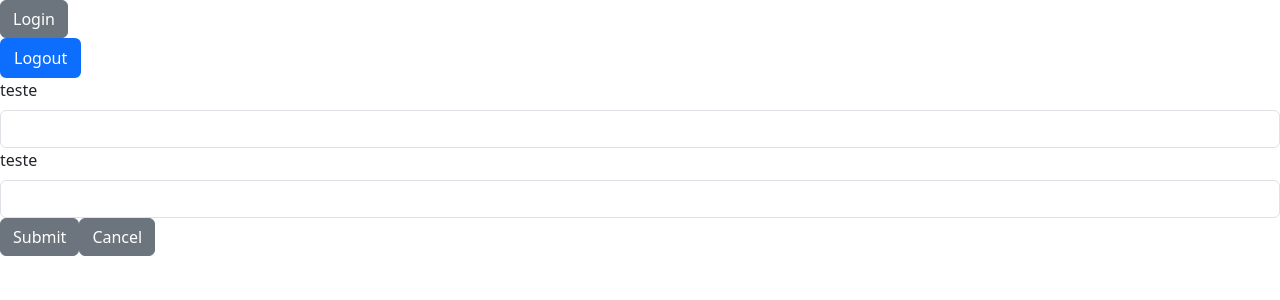
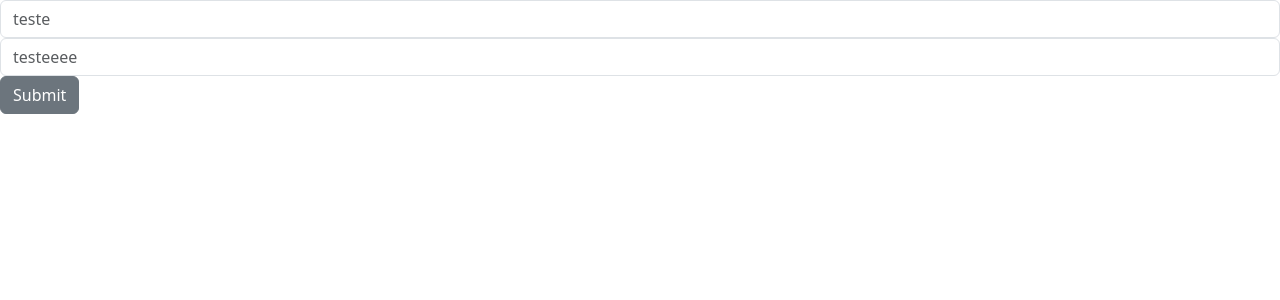
Before and after one commit to Luan-oliveira8/Mercadinho-App, a React (Create React App) app: page / in a window 1280 px wide. Shown: the top 300 px of the page. Built offline with nearby package versions, Linux system fonts and the light colour scheme.

Commit message:
Adicionando tela UserRegisterView

```diff
--- a/package.json
+++ b/package.json
@@ -3,6 +3,7 @@
   "version": "0.1.0",
   "private": true,
   "dependencies": {
+    "@hookform/resolvers": "^3.9.1",
     "@reduxjs/toolkit": "^2.4.0",
     "@testing-library/jest-dom": "^5.17.0",
     "@testing-library/react": "^13.4.0",
@@ -14,12 +15,14 @@
     "bootstrap": "^5.3.3",
     "react": "^19.0.0",
     "react-dom": "^19.0.0",
+    "react-hook-form": "^7.54.0",
     "react-redux": "^9.1.2",
     "react-scripts": "5.0.1",
     "reactstrap": "^9.2.3",
     "redux": "^5.0.1",
     "typescript": "^4.9.5",
-    "web-vitals": "^2.1.4"
+    "web-vitals": "^2.1.4",
+    "zod": "^3.23.8"
   },
   "scripts": {
     "lint": "eslint src/**/*.{ts,tsx}",
--- a/src/App.tsx
+++ b/src/App.tsx
@@ -4,6 +4,7 @@ import Button from "./components/button/Button";
 import { ColorTypeEnum } from "./utils/enums/colorTypeEnum/ColorTypeEnum";
 import InputGroup from "./components/inputGroup/InputGroup";
 import FormGroup from "./components/formGroup/FormGroup";
+import UserRegisterView from "./views/UserRegisterView";
 
 function App() {
   const { currentUser } = useSelector((state: any) => state.userReducer);
@@ -22,7 +23,7 @@ function App() {
 
   return (
     <>
-      <div>
+      {/* <div>
         <Button label="Login" onClick={handleLogin} />
         <Button
           label="Logout"
@@ -34,7 +35,8 @@ function App() {
       <FormGroup labelButtonSubmit="Submit" labelButtonCancel="Cancel">
         <InputGroup id="idteste" label="teste" />
         <InputGroup id="idteste" label="teste" />
-      </FormGroup>
+      </FormGroup> */}
+      <UserRegisterView />
     </>
   );
 }
--- /dev/null
+++ b/src/views/UserRegisterProps.tsx
@@ -0,0 +1,4 @@
+export interface UserRegisterProps {
+  name?: string;
+  password?: string;
+}
--- /dev/null
+++ b/src/views/UserRegisterView.tsx
@@ -0,0 +1,42 @@
+import React, { useEffect } from "react";
+import { useForm, Controller } from "react-hook-form";
+import { Button, Form, Input } from "reactstrap";
+import { UserRegisterProps } from "./UserRegisterProps"; // Importação do tipo
+
+const UserRegisterView: React.FC = () => {
+  const { control, handleSubmit, watch, ...formProps } =
+    useForm<UserRegisterProps>();
+
+  const whatchName = watch("name");
+
+  useEffect(
+    () => {
+      console.log("Valores atualizados do formulário:", formProps.getValues());
+    }, // eslint-disable-next-line
+    [whatchName]
+  );
+
+  const handleSubmitForm = (data: UserRegisterProps) => {
+    console.log("Form submitted with data:", formProps.getValues());
+  };
+
+  return (
+    <Form onSubmit={handleSubmit(handleSubmitForm)}>
+      <Controller
+        name="name"
+        control={control}
+        defaultValue=""
+        render={({ field }) => <Input placeholder="teste" {...field} />}
+      />
+      <Controller
+        name="password"
+        control={control}
+        defaultValue=""
+        render={({ field }) => <Input placeholder="testeeee" {...field} />}
+      />
+      <Button type="submit">Submit</Button>
+    </Form>
+  );
+};
+
+export default UserRegisterView;
```
